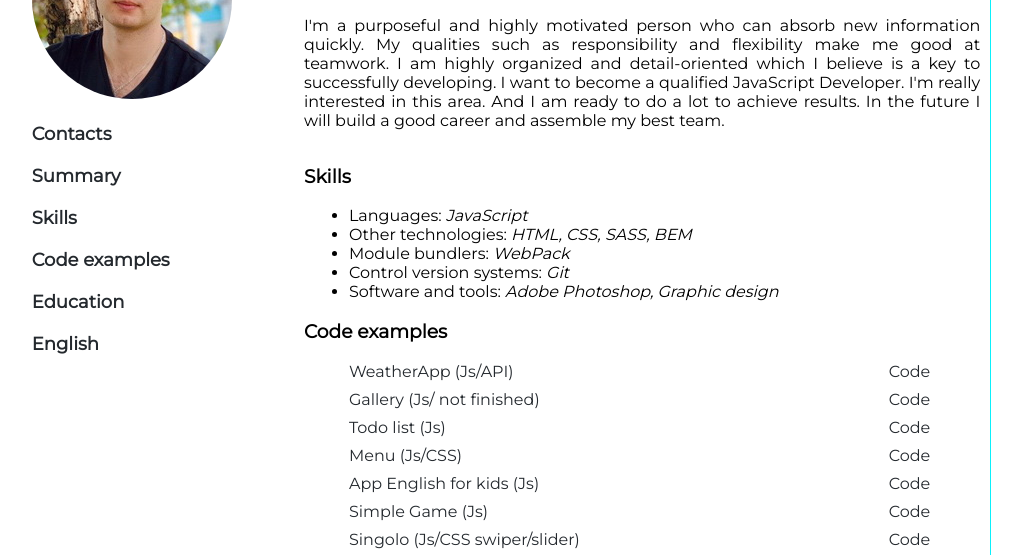
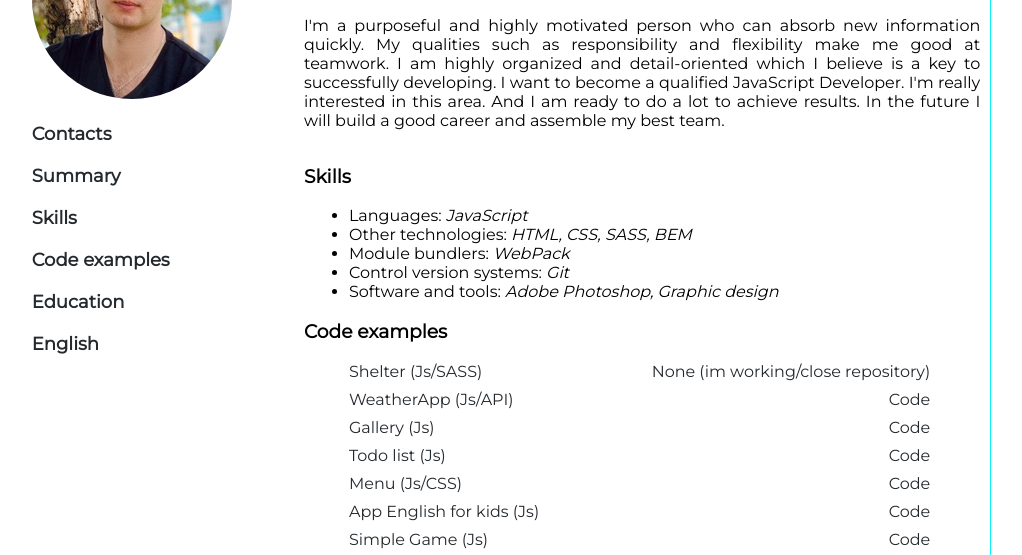
Before and after one commit to ZakharovOwl/Portfolio, a plain HTML site: page index.html in a window 1280 px wide. Shown: the part 233-788 px from the top of the page, without its empty margins (151-1173 px from the left). Drawn offline with Linux system fonts and the light colour scheme.

Commit message:
feat: add shelter

```diff
--- a/index.html
+++ b/index.html
@@ -60,13 +60,19 @@
           <ul class="code-examples-ul">
 
             <li class="code-examples-li">
+              <a class="inline-text-link" href="https://rolling-scopes-school.github.io/zakharovowl-JS2020Q3/shelter/pages/main/" target="_blank">Shelter (Js/SASS)</a>
+              <a class="inline-text-link inline-text-link-git" href="#" target="_blank">
+                None (im working/close repository)</a>
+            </li>
+
+            <li class="code-examples-li">
               <a class="inline-text-link" href="https://zakharovowl.github.io/WeatherApp/" target="_blank">WeatherApp (Js/API)</a>
               <a class="inline-text-link inline-text-link-git" href="https://github.com/ZakharovOwl/WeatherApp" target="_blank">
                 Code</a>
             </li>
 
             <li class="code-examples-li">
-              <a class="inline-text-link" href="https://zakharovowl.github.io/galleryJS/" target="_blank">Gallery (Js/ not finished)</a>
+              <a class="inline-text-link" href="https://zakharovowl.github.io/galleryJS/" target="_blank">Gallery (Js)</a>
               <a class="inline-text-link inline-text-link-git" href="https://github.com/ZakharovOwl/galleryJS" target="_blank">
                 Code</a>
             </li>
```
